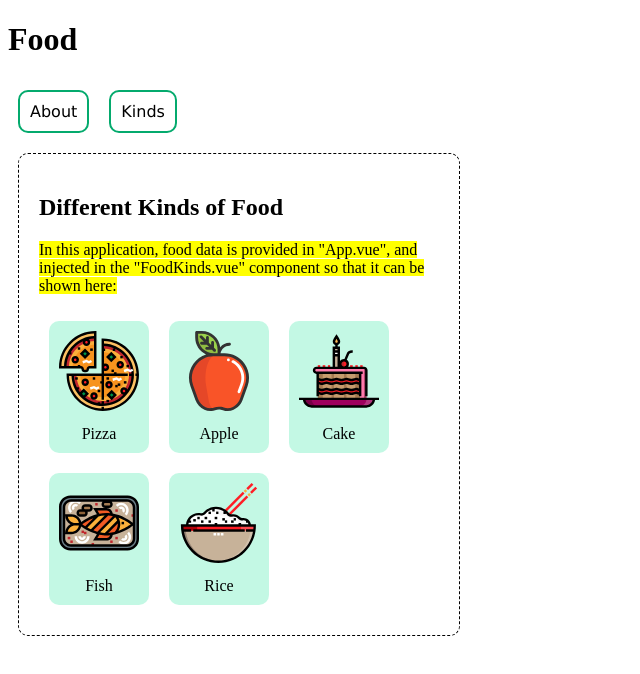
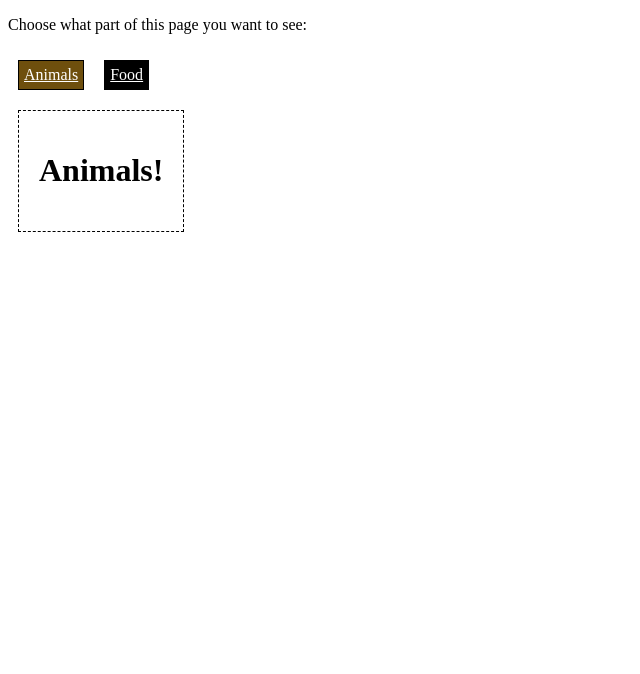
Before and after one commit to Bader-Idris/Vue_course_tab_tracker, a Vue app in the folder w3schoolsVue/: page /animals in a window 1280 px wide. Shown: the top 674 px of the page, without its empty margins (0-640 px from the left). Built offline with nearby package versions, Linux system fonts and the light colour scheme.

Commit message:
feat: some progress yo

```diff
--- a/w3schoolsVue/src/App.vue
+++ b/w3schoolsVue/src/App.vue
@@ -1,59 +1,31 @@
 <template>
-  <h1>Food</h1>
-  <div @click="this.activeComp = 'food-about'" class="divBtn">About</div>
-  <div @click="this.activeComp = 'food-kinds'" class="divBtn">Kinds</div>
-  <div id="divComp">
-    <component :is="activeComp"></component>
+  <p>Choose what part of this page you want to see:</p>
+  <router-link to="/animals">Animals</router-link>
+  <router-link to="/food">Food</router-link><br>
+  <div>
+    <router-view></router-view>
   </div>
 </template>
 
-<script>
-export default {
-  data() {
-    return {
-      activeComp: 'food-kinds',
-      foods: [
-        { name: 'Pizza', imgUrl: 'img_pizza.svg' },
-        { name: 'Apple', imgUrl: 'img_apple.svg' },
-        { name: 'Cake', imgUrl: 'img_cake.svg' },
-        { name: 'Fish', imgUrl: 'img_fish.svg' },
-        { name: 'Rice', imgUrl: 'img_rice.svg' }
-      ]
-    }
-  },
-  provide() {
-    return {
-      foods: this.foods
-    }
-  }
-}
-</script>
-
 <style scoped>
-.divBtn {
+a {
   display: inline-block;
-  text-decoration: none;
-  text-align: center;
-  background-color: white;
-  border: solid 2px #04AA6D;
-  border-radius: 10px;
-  font-family: Verdana, sans-serif;
-  color: black;
-  padding: 10px;
+  background-color: black;
+  border: solid 1px black;
+  color: white;
+  padding: 5px;
   margin: 10px;
 }
 
-.divBtn:hover {
-  background-color: #04AA6D;
-  color: white;
-  cursor: pointer;
+a:hover,
+a.router-link-active {
+  background-color: rgb(110, 79, 13);
 }
 
-#divComp {
+div {
   border: dashed black 1px;
-  border-radius: 10px;
   padding: 20px;
   margin: 10px;
-  width: 400px;
+  display: inline-block;
 }
 </style>
--- /dev/null
+++ b/w3schoolsVue/src/components/AnimalCollection.vue
@@ -0,0 +1,3 @@
+<template>
+  <h1>Animals!</h1>
+</template>
--- a/w3schoolsVue/src/components/FoodAbout.vue
+++ /dev/null
@@ -1,6 +0,0 @@
-<template>
-  <h2>About</h2>
-  <p>
-    Food is anything we eat to give our bodies energy and help us grow strong and healthy. It comes from different sources, like plants, animals, and even fungi. There are many kinds of food, and they all have special nutrients that our bodies need to work properly.
-  </p>
-</template>
--- /dev/null
+++ b/w3schoolsVue/src/components/FoodItems.vue
@@ -0,0 +1,3 @@
+<template>
+  <h1>Food!</h1>
+</template>
--- a/w3schoolsVue/src/components/FoodKinds.vue
+++ /dev/null
@@ -1,34 +0,0 @@
-<template>
-  <h2>Different Kinds of Food</h2>
-  <p><mark>In this application, food data is provided in "App.vue", and injected in the "FoodKinds.vue" component so that
-      it can be shown here:</mark></p>
-  <div v-for="x in foods">
-    <img :src="x.imgUrl">
-    <p class="pName">{{ x.name }}</p>
-  </div>
-</template>
-
-<script>
-export default {
-  inject: ['foods']
-}
-</script>
-
-<style scoped>
-div {
-  margin: 10px;
-  padding: 10px;
-  display: inline-block;
-  width: 80px;
-  background-color: #28e49f47;
-  border-radius: 10px;
-}
-
-.pName {
-  text-align: center;
-  margin: 10px 0 0 0;
-}
-
-img {
-  width: 100%;
-}</style>
--- a/w3schoolsVue/src/main.js
+++ b/w3schoolsVue/src/main.js
@@ -1,10 +1,20 @@
 import { createApp } from 'vue'
+import { createRouter, createWebHistory } from 'vue-router'
 
 import App from './App.vue'
-import FoodAbout from './components/FoodAbout.vue'
-import FoodKinds from './components/FoodKinds.vue'
+import FoodItems from './components/FoodItems.vue'
+import AnimalCollection from './components/AnimalCollection.vue'
+
+const router = createRouter({
+  history: createWebHistory(),
+  routes: [
+    { path: '/animals', component: AnimalCollection },
+    { path: '/food', component: FoodItems },
+  ]
+});
 
 const app = createApp(App)
-app.component('food-about', FoodAbout)
-app.component('food-kinds', FoodKinds)
+
+app.use(router);
+
 app.mount('#app')
```
Also changed, not shown: 1 other file (tests, documents, lock files or other folders).
